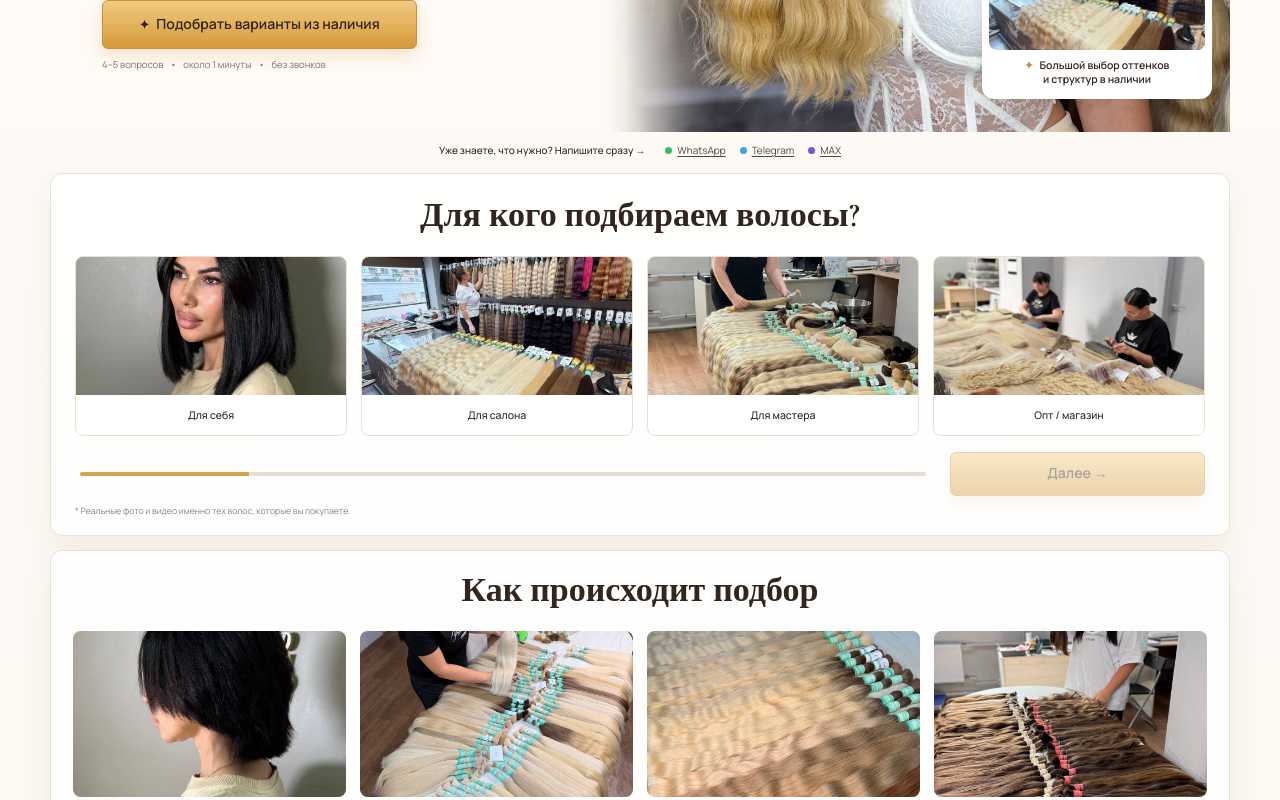
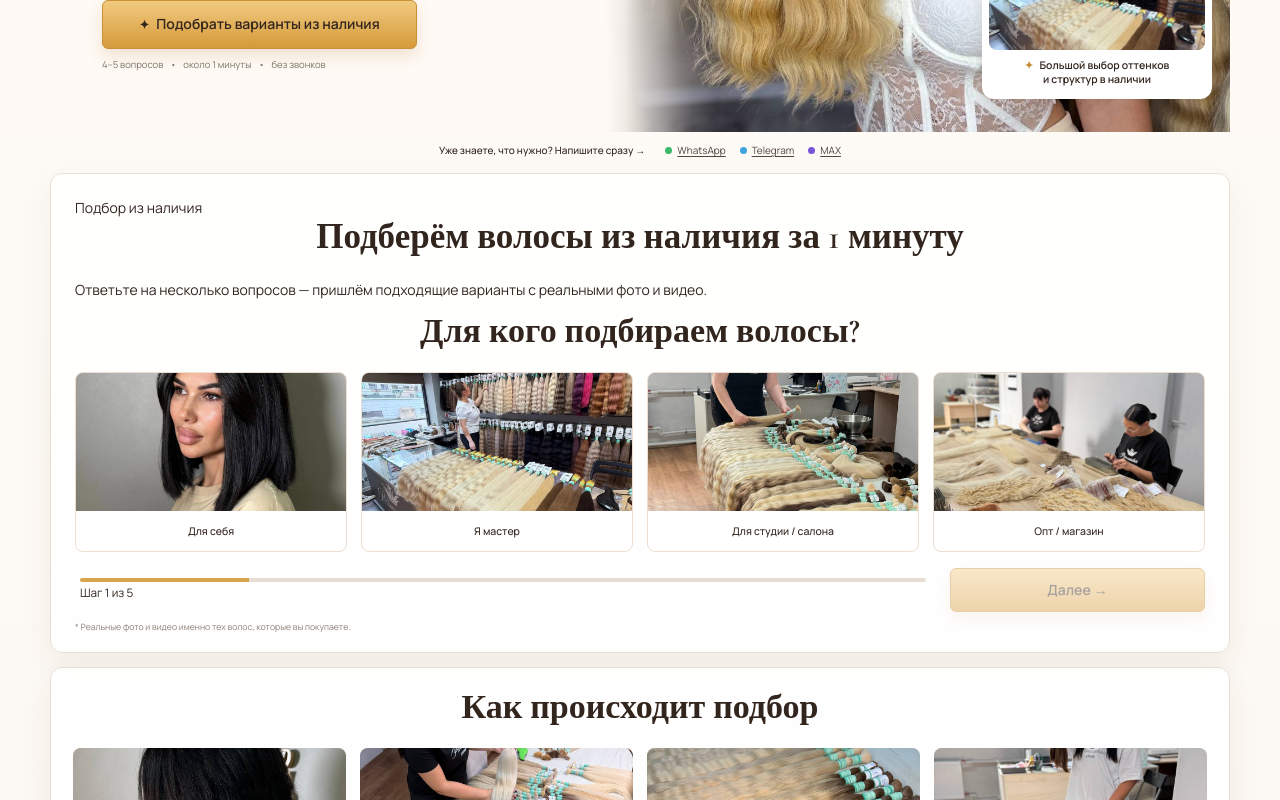
Before and after one commit to helledpro/princessahair, a React (Vite) app: page / in a window 1280 px wide. Shown: the part 558-1358 px from the top of the page. Built offline with nearby package versions, Linux system fonts and the light colour scheme.

Commit message:
Rebuild quiz with audience-specific conversion flows

```diff
--- a/src/components/Quiz.tsx
+++ b/src/components/Quiz.tsx
@@ -1,44 +1,140 @@
 import {useState} from 'react';
+import type {MouseEvent} from 'react';
 import {Placeholder} from './Common';
 
-const questions:Array<[string,string[]]>=[
-  ['Для кого подбираем волосы?',['Для себя','Для салона','Для мастера','Опт / магазин']],
-  ['Какая длина вам нужна?',['40–45 см','50–55 см','60–65 см','70 см']],
-  ['Какая структура?',['Прямые','Волнистые','Кудрявые','Нужна помощь']],
-  ['Какой оттенок?',['Светлый','Русый','Шоколадный','Тёмный']],
-  ['Как удобнее получить подбор?',['WhatsApp','Telegram','MAX','По телефону']]
+type Question={
+  title:string;
+  label:string;
+  options:string[];
+};
+
+const audienceQuestion:Question={
+  title:'Для кого подбираем волосы?',
+  label:'Формат',
+  options:['Для себя','Я мастер','Для студии / салона','Опт / магазин']
+};
+
+const personalQuestions:Question[]=[
+  {title:'Какая длина вам нужна?',label:'Длина',options:['40–45 см','50–55 см','60–65 см','70 см']},
+  {title:'Какая структура?',label:'Структура',options:['Прямые','Волнистые','Кудрявые','Нужна помощь']},
+  {title:'Какой оттенок?',label:'Оттенок',options:['Светлый','Русый','Шоколадный','Подберём по фото']}
 ];
+
+const professionalQuestions:Question[]=[
+  {title:'Что требуется?',label:'Интересует',options:['Срезы','Капсулы','Срезы и капсулы','Нужен ассортимент']},
+  {title:'Какие длины интересуют?',label:'Длины',options:['40–45 см','50–55 см','60–65 см','Разные длины']},
+  {title:'Какой объём нужен?',label:'Объём',options:['До 100 г','100–300 г','300+ г','Регулярные закупки']},
+  {title:'Что для вас важнее всего?',label:'Приоритет',options:['Большой ассортимент','Выгодная цена','Быстрый подбор','Стабильные поставки']}
+];
+
+const wholesaleQuestions:Question[]=[
+  {title:'Что планируете закупать?',label:'Интересует',options:['Срезы','Капсулы','Срезы и капсулы','Нужен ассортимент']},
+  {title:'Какой объём первой закупки?',label:'Первая закупка',options:['До 300 г','300–500 г','500 г – 1 кг','Более 1 кг']},
+  {title:'Как планируете закупать дальше?',label:'Поставки',options:['Разовая закупка','1–2 раза в месяц','Каждую неделю','Пока не знаю']}
+];
+
+const telegramProfileUrl='https://t.me/Princessahair_Studio';
+
+function isMobileDevice(){
+  return /Android|iPhone|iPad|iPod|Mobile/i.test(navigator.userAgent)
+    || (navigator.maxTouchPoints>1&&window.innerWidth<1024);
+}
+
+function copyMessage(message:string){
+  if(navigator.clipboard?.writeText){
+    void navigator.clipboard.writeText(message).catch(()=>{});
+    return;
+  }
+
+  const textarea=document.createElement('textarea');
+  textarea.value=message;
+  textarea.style.position='fixed';
+  textarea.style.opacity='0';
+  document.body.appendChild(textarea);
+  textarea.select();
+  try{document.execCommand('copy')}catch{}
+  textarea.remove();
+}
 
 export function Quiz(){
   const [step,setStep]=useState(0);
   const [answers,setAnswers]=useState<string[]>([]);
   const [done,setDone]=useState(false);
-  const choose=(value:string)=>setAnswers(current=>{const next=[...current];next[step]=value;return next});
-  const next=()=>answers[step]&&(step===questions.length-1?setDone(true):setStep(current=>current+1));
+
+  const audience=answers[0];
+  const branchQuestions=audience==='Для себя'
+    ?personalQuestions
+    :audience==='Опт / магазин'
+      ?wholesaleQuestions
+      :professionalQuestions;
+  const questions=[audienceQuestion,...branchQuestions];
+  const question=questions[step]??questions[questions.length-1];
+
+  const choose=(value:string)=>setAnswers(current=>{
+    const next=[...current];
+    next[step]=value;
+    if(step===0) next.length=1;
+    return next;
+  });
+
+  const next=()=>{
+    if(!answers[step]) return;
+    if(step===questions.length-1){
+      setDone(true);
+      return;
+    }
+    setStep(current=>current+1);
+  };
+
+  const answerLines=questions.map((item,index)=>answers[index]?`${item.label}: ${answers[index]}`:'').filter(Boolean);
+  const requestIntro=audience==='Опт / магазин'
+    ?'Здравствуйте! Хочу узнать условия оптового сотрудничества с Princessahair.'
+    :audience==='Я мастер'||audience==='Для студии / салона'
+      ?'Здравствуйте! Хочу подобрать волосы и узнать условия для профессионалов Princessahair.'
+      :'Здравствуйте! Хочу подобрать волосы Princessahair.';
+  const contactMessage=[requestIntro,...answerLines,'Пришлите, пожалуйста, подходящие варианты из наличия.'].join('\n');
+  const encodedMessage=encodeURIComponent(contactMessage);
+  const whatsappUrl=`https://wa.me/79633255266?text=${encodedMessage}`;
+  const telegramMobileUrl=`https://t.me/Princessahair_Studio?text=${encodedMessage}`;
+
+  const handleTelegramClick=(event:MouseEvent<HTMLAnchorElement>)=>{
+    if(isMobileDevice()) return;
+    event.preventDefault();
+    copyMessage(contactMessage);
+    window.open(telegramProfileUrl,'_blank','noopener,noreferrer');
+  };
 
   return <section className="quiz section" id="quiz">
     <div className="container panel quiz-panel">
-      {done?
-        <form className="lead-form" onSubmit={event=>{event.preventDefault();alert('Спасибо! Заявка сохранена в демо-режиме.')}}>
-          <h2>Куда отправить варианты?</h2>
-          <input required aria-label="Имя" placeholder="Ваше имя"/>
-          <input required aria-label="Телефон или мессенджер" placeholder="Телефон или мессенджер"/>
-          <button className="button" type="submit">Отправить запрос</button>
-          <small>Демо-форма. TODO: подключить CRM/webhook.</small>
-        </form>
-      :<>
-        <h2>{questions[step][0]}</h2>
+      {done?<div className="quiz-result">
+        <span className="quiz-result-kicker">Подбор готов</span>
+        <h2>Куда отправить подходящие варианты?</h2>
+        <p>Ответы уже добавлены в сообщение. Выберите удобный мессенджер — останется только отправить.</p>
+        <div className="quiz-result-links">
+          <a className="quiz-messenger wa" href={whatsappUrl} target="_blank" rel="noreferrer"><i/>WhatsApp</a>
+          <a className="quiz-messenger tg" href={telegramMobileUrl} target="_blank" rel="noreferrer" onClick={handleTelegramClick}><i/>Telegram</a>
+        </div>
+        <small>После перехода отправьте фото своих волос при дневном освещении — так мы точнее подберём оттенок.</small>
+        <button type="button" className="quiz-restart" onClick={()=>{setStep(0);setAnswers([]);setDone(false)}}>Пройти подбор заново</button>
+      </div>:<>
+        {step===0&&<div className="quiz-intro">
+          <span>Подбор из наличия</span>
+          <h2>Подберём волосы из наличия за 1 минуту</h2>
+          <p>Ответьте на несколько вопросов — пришлём подходящие варианты с реальными фото и видео.</p>
+        </div>}
+        <h2 className={step===0?'quiz-question first':''}>{question.title}</h2>
         <div className="quiz-options">
-          {questions[step][1].map((value,index)=><button type="button" key={value} aria-pressed={answers[step]===value} className={answers[step]===value?'selected':''} onClick={()=>choose(value)}>
-            <Placeholder name={`quiz-${step+1}-${index+1}.jpg`}/>
+          {question.options.map((value,index)=><button type="button" key={value} aria-pressed={answers[step]===value} className={answers[step]===value?'selected':''} onClick={()=>choose(value)}>
+            <Placeholder name={`quiz-${Math.min(step+1,5)}-${index+1}.jpg`}/>
             <b>{value}</b>
           </button>)}
         </div>
         <div className="quiz-footer">
           <div className="quiz-progress-wrap">
             <div className="progress" aria-label={`Шаг ${step+1} из ${questions.length}`}><i style={{width:`${(step+1)/questions.length*100}%`}}/></div>
+            <small>Шаг {step+1} из {questions.length}</small>
           </div>
-          <button id="quiz_next" type="button" disabled={!answers[step]} onClick={next} className="button">Далее <span>→</span></button>
+          <button id="quiz_next" type="button" disabled={!answers[step]} onClick={next} className="button">{step===questions.length-1?'Получить варианты':'Далее'} <span>→</span></button>
         </div>
         <small className="quiz-note">* Реальные фото и видео именно тех волос, которые вы покупаете.</small>
       </>}
```
